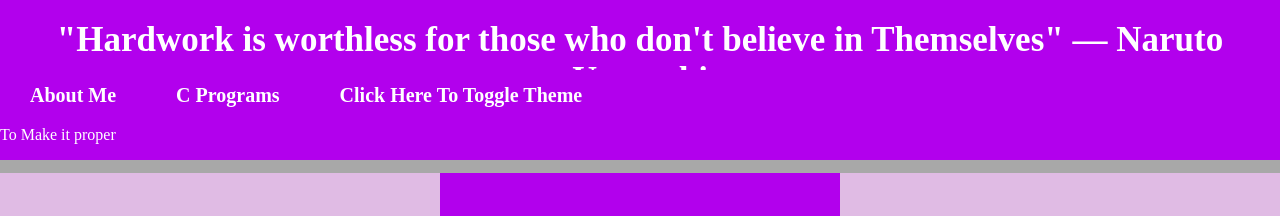
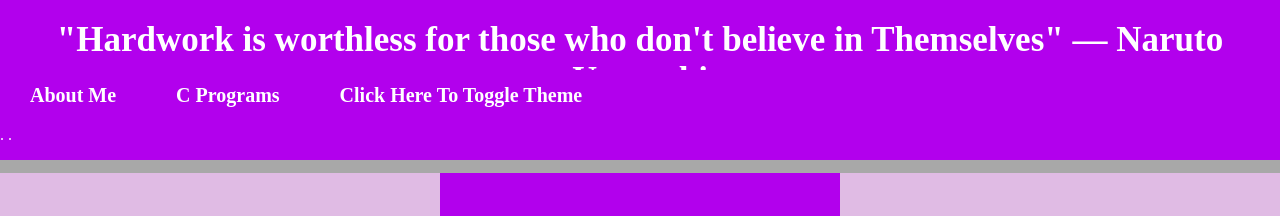
Before and after one commit to KaroshiNara/personal_website, a plain HTML site: page index.html in a window 1280 px wide. Shown: the top 216 px of the page. Drawn offline with Linux system fonts and the light colour scheme.

Commit message:
Changes Done

```diff
--- a/index.html
+++ b/index.html
@@ -20,7 +20,7 @@
     </div>
     </strong>
   </p>
-  <p>To Make it proper<br></p>
+  <p>. .<br></p>
 <!----------------------->
   <div class="progress-container">
     <div class="progress-bar" id="myBar"></div>
```
